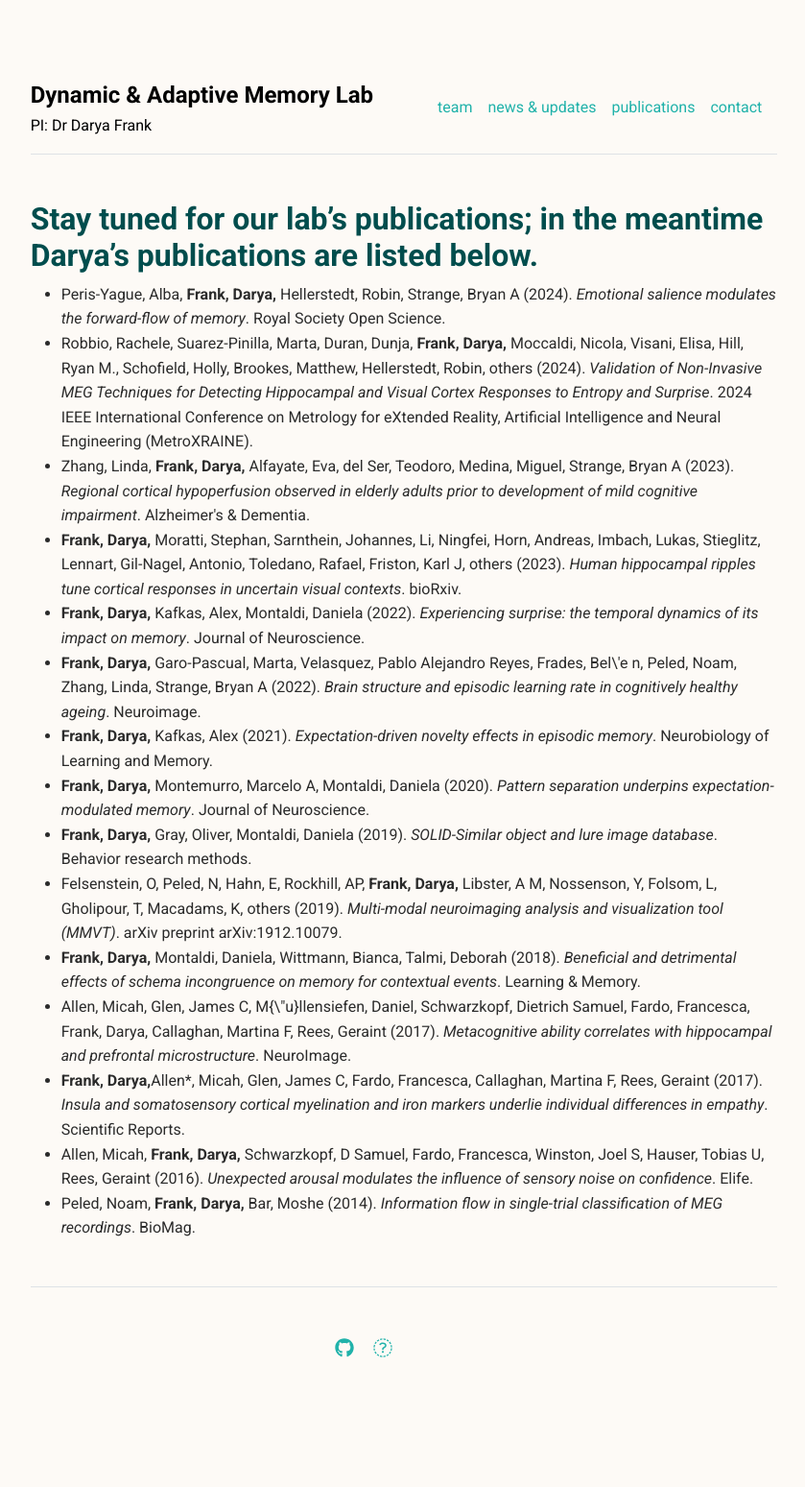
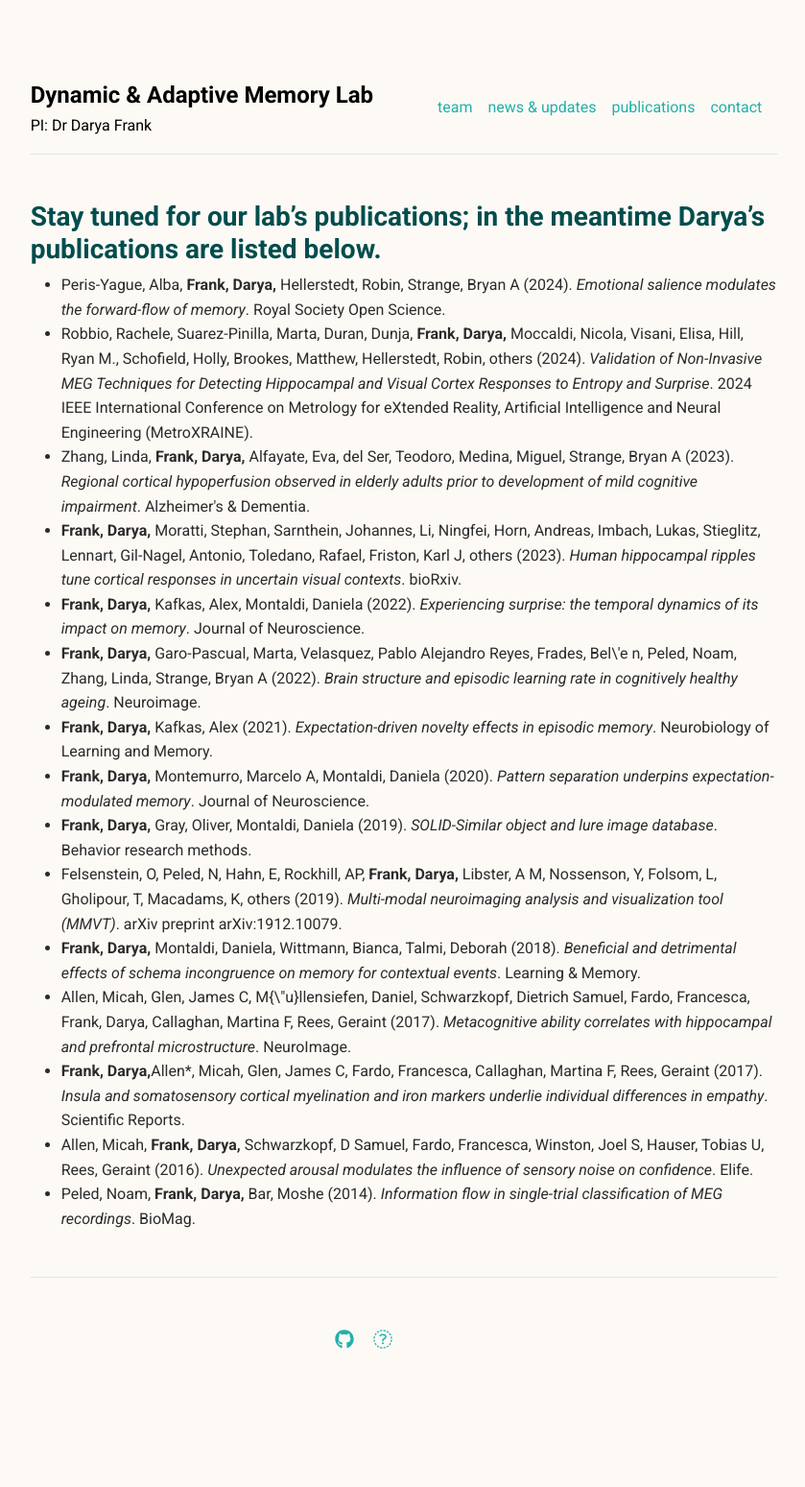
Before and after one commit to frank-dam-lab/frank-dam-lab.github.io, a Jekyll site: the page built from publications.md, in a window 1280 px wide. Shown: the whole page at 96% size, without its empty margins (219-1058 px from the left). Built offline with Jekyll 4.4.1, drawn with Linux system fonts in a browser that asks for light colours.

```diff
--- a/publications.md
+++ b/publications.md
@@ -3,4 +3,4 @@ layout: publications
 title: "Publications"
 ---
 
-## Stay tuned for our lab's publications; in the meantime Darya's publications are listed below.
+### Stay tuned for our lab's publications; in the meantime Darya's publications are listed below.
```
